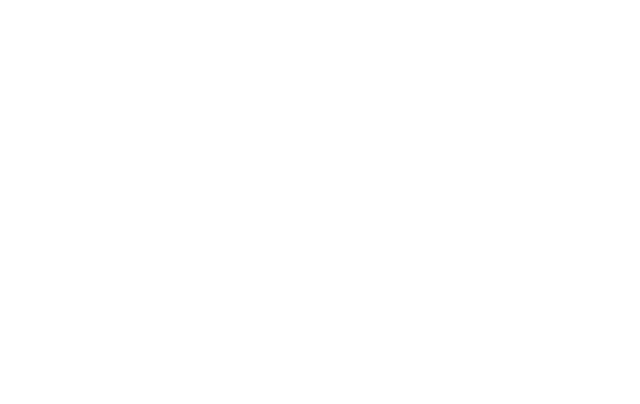
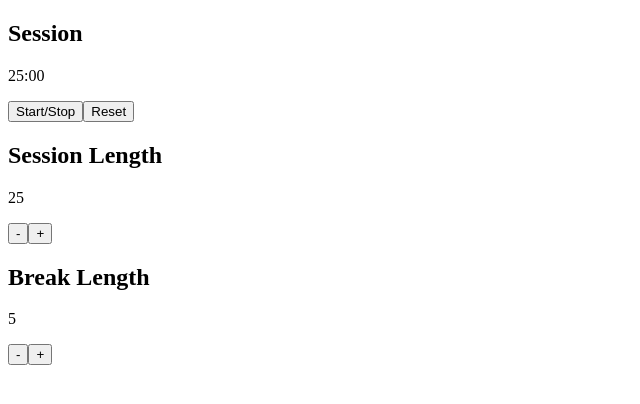
Before and after one commit to dwisatriow/pomodoro-timer, a React (Create React App) app: page / in a window 1280 px wide. Shown: the top 404 px of the page, without its empty margins (0-640 px from the left). Built offline with nearby package versions, Linux system fonts and the light colour scheme.

Commit message:
Added main app component and logic

```diff
--- a/src/App.js
+++ b/src/App.js
@@ -1,9 +1,102 @@
+import { useState, useEffect } from 'react';
+import useInterval from './hooks/useInterval';
 import './App.scss';
 
 function App() {
+  const [isRunning, setIsRunning] = useState(false);
+  const [session, setSession] = useState('Session')
+  const [sessionLength, setSessionLength] = useState(25);
+  const [breakLength, setBreakLength] = useState(5);
+  const [timeLeft, setTimeLeft] = useState(1500);
+
+  useInterval(() => {
+    setTimeLeft(timeLeft - 1);
+  }, isRunning ? 1000 : null);
+
+  useEffect(() => {
+    if(timeLeft === 0 && session === 'Session') {
+      setSession('Break');
+      setTimeLeft(sessionLength * 60);
+    }
+    if(timeLeft === 0 && session === 'Break') {
+      setSession('Session');
+      setTimeLeft(breakLength * 60);
+    }
+  }, [timeLeft, session, sessionLength, breakLength]);
+
+  useEffect(() => {
+    if(session === 'Session') {
+      setTimeLeft(sessionLength * 60);
+    }
+    if(session === 'Break') {
+      setTimeLeft(breakLength * 60);
+    }
+  }, [sessionLength, breakLength, session]);
+
+  function handleStartStop() {
+    setIsRunning(isRunning => !isRunning);
+  }
+
+  function handleReset() {
+    setIsRunning(false);
+    setSessionLength(25);
+    setBreakLength(5);
+    setTimeLeft(1500);
+  }
+
+  function handleSessionIncrement() {
+    if(isRunning === false && sessionLength >= 1 && sessionLength < 60) {
+      setSessionLength(sessionLength + 1);
+    }
+  }
+  function handleSessionDecrement() {
+    if(isRunning === false && sessionLength > 1 && sessionLength <= 60) {
+      setSessionLength(sessionLength - 1);
+    }
+  }
+  function handleBreakIncrement() {
+    if(isRunning === false && breakLength >= 1 && breakLength < 60) {
+      setBreakLength(breakLength + 1);
+    }
+  }
+  function handleBreakDecrement() {
+    if(isRunning === false && breakLength > 1 && breakLength <= 60) {
+      setBreakLength(breakLength - 1);
+    }
+  }
+
+  const minutes = Math.floor(timeLeft / 60);
+  const seconds = Math.floor(timeLeft % 60);
+
   return (
     <div className="App">
+      <div id="timer-container">
+        <h2 id="timer-label">{session}</h2>
+        <p id="time-left">
+          {minutes}:
+          {seconds <= 9 ? 0 : null}
+          {seconds}</p>
+        <audio id="beep"></audio>
 
+        <button id="start-stop" onClick={handleStartStop}>Start/Stop</button>
+        <button id="reset" onClick={handleReset}>Reset</button>
+      </div>
+
+      <div id="session-container">
+        <h2 id="session-label">Session Length</h2>
+        <p id="session-length">{sessionLength}</p>
+
+        <button id="session-decrement" onClick={handleSessionDecrement}>-</button>
+        <button id="session-increment" onClick={handleSessionIncrement}>+</button>
+      </div>
+
+      <div id="break-container">
+        <h2 id="break-label">Break Length</h2>
+        <p id="break-length">{breakLength}</p>
+
+        <button id="break-decrement" onClick={handleBreakDecrement}>-</button>
+        <button id="break-increment" onClick={handleBreakIncrement}>+</button>
+      </div>
     </div>
   );
 }
--- /dev/null
+++ b/src/hooks/useInterval.js
@@ -0,0 +1,23 @@
+import { useEffect, useRef } from 'react';
+
+function useInterval(callback, delay) {
+  const savedCallback = useRef();
+
+  // Remember the latest callback.
+  useEffect(() => {
+    savedCallback.current = callback;
+  }, [callback]);
+
+  // Set up the interval.
+  useEffect(() => {
+    function tick() {
+      savedCallback.current();
+    }
+    if (delay !== null) {
+      let id = setInterval(tick, delay);
+      return () => clearInterval(id);
+    }
+  }, [delay]);
+}
+
+export default useInterval;
```
